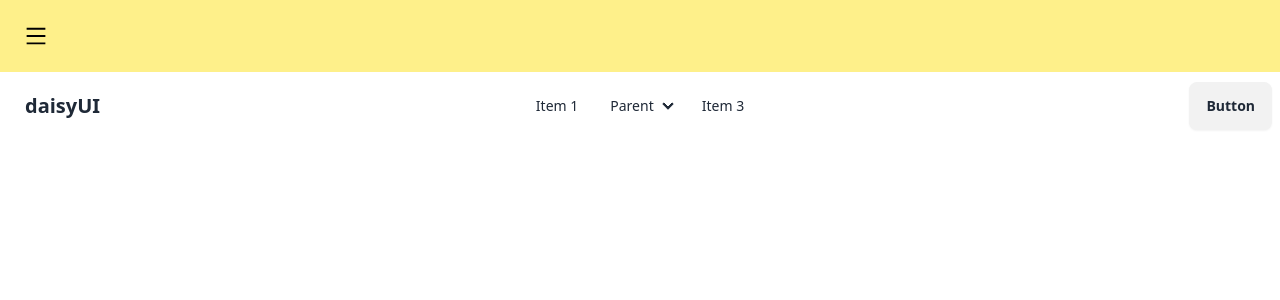
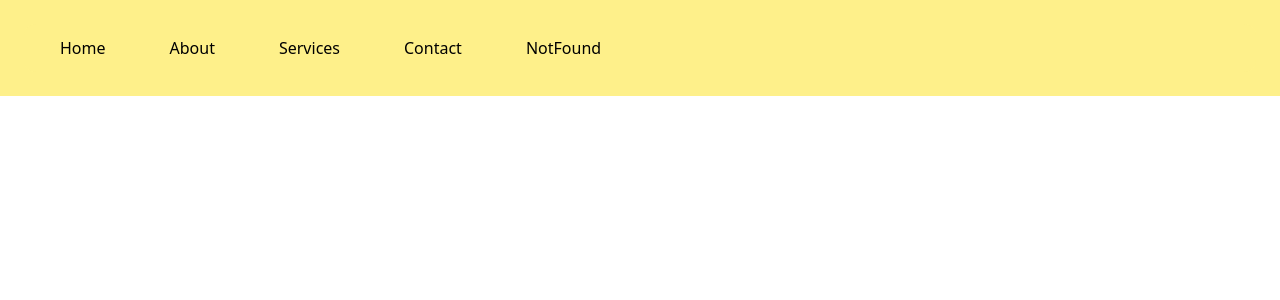
Before and after one commit to M-Rakib-Ahmed/my-react-options-app, a React (Vite) app: page / in a window 1280 px wide. Shown: the top 300 px of the page. Built offline with nearby package versions, Linux system fonts and the light colour scheme.

Commit message:
menu bar added

```diff
--- a/src/App.jsx
+++ b/src/App.jsx
@@ -6,7 +6,7 @@ const App = () => {
     <div>
 
       <Navbar></Navbar>
-      <Daisyui></Daisyui>
+      {/* <Daisyui></Daisyui> */}
     </div>
   );
 };
--- a/src/components/Navbar/Navbar.jsx
+++ b/src/components/Navbar/Navbar.jsx
@@ -15,11 +15,11 @@ const Navbar = () => {
     return (
         <div className="  bg-yellow-200 p-6">
             {
-                open===true? <FaWindowClose  onClick={()=> setOpen(!open)}className="text-2xl text-black"></FaWindowClose>:<AiOutlineMenu  onClick={()=> setOpen(!open)}className="text-2xl text-black"></AiOutlineMenu>
+                open===true? <FaWindowClose  onClick={()=> setOpen(!open)}className="text-2xl md:hidden text-black"></FaWindowClose>:<AiOutlineMenu  onClick={()=> setOpen(!open)}className="text-2xl text-black md:hidden"></AiOutlineMenu>
             }
          <nav className="text-black bg-yellow-200">
 
-           <ul className={`md:flex absolute duration-1000 bg-yellow-200 px-6 rounded-xl ${open? "top-16":"-top-60"}`}>
+           <ul className={`md:flex absolute md:static duration-1000 bg-yellow-200 px-6 rounded-xl ${open? "top-16":"-top-60"}`}>
             {
                 routes.map(route => <Link key={route.id} route={route}></Link>)
             }
```
